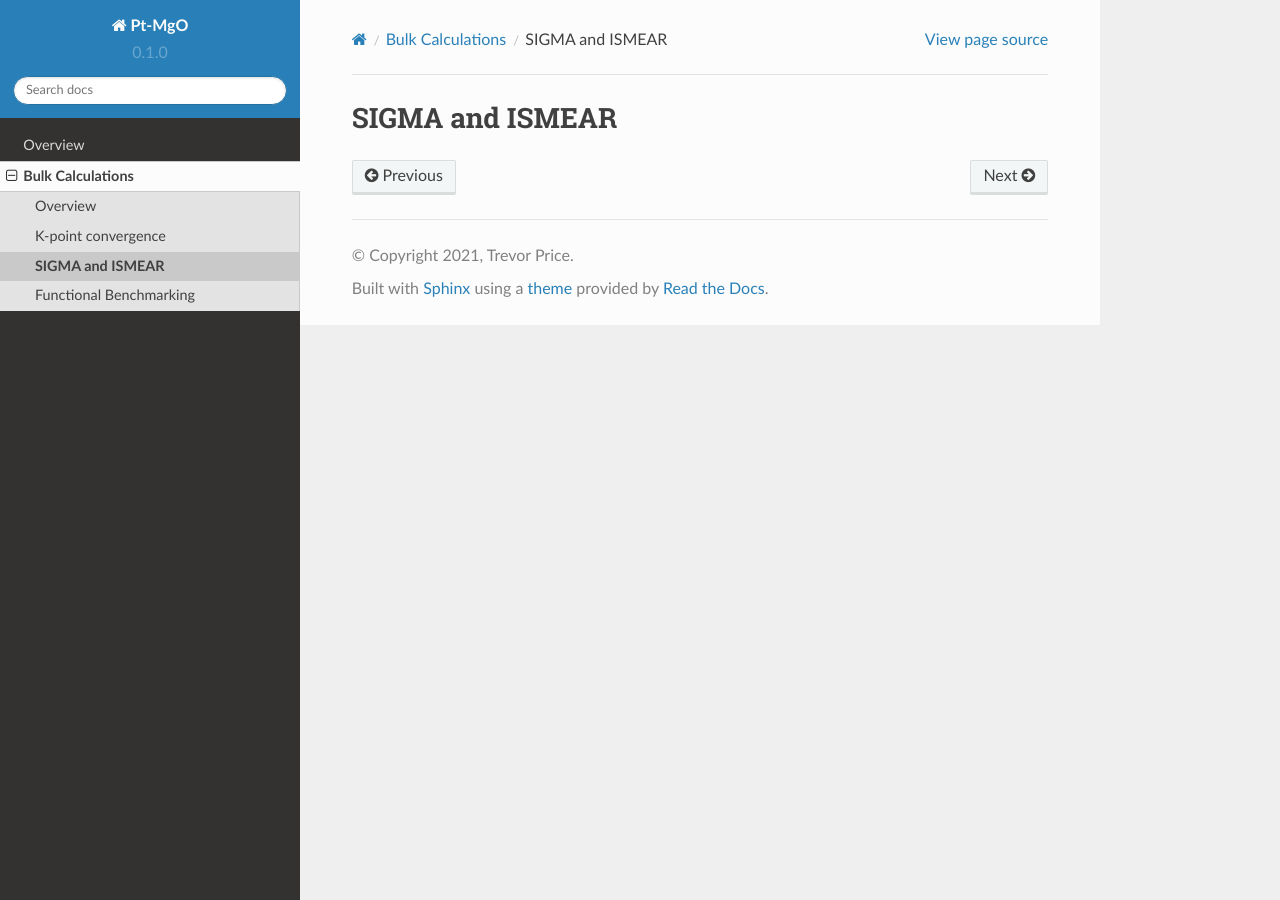
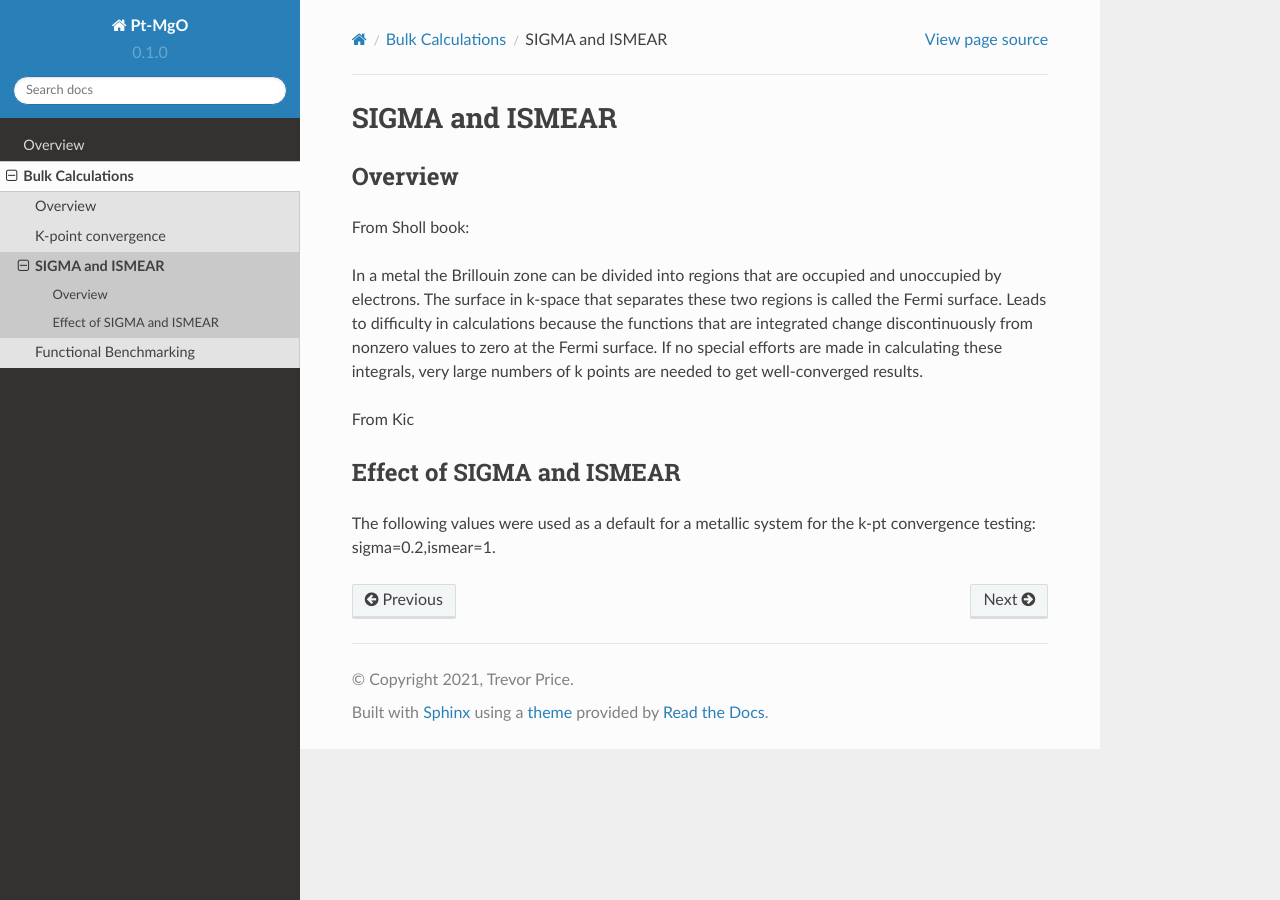
Before and after one commit to tdprice-858/Pt-MgO, a Sphinx documentation site: the page built from docs/source/bulk_calculations/sigma_and_ismear.rst, in a window 1280 px wide. Built offline with Sphinx 7.4.7 and the Read the Docs theme 2.0.0, drawn with Linux system fonts in a browser that asks for light colours; pages that are not in the unit, such as notebooks, are missing from menus.

Commit message:
Update sigma_and_ismear.rst

```diff
--- a/docs/source/bulk_calculations/sigma_and_ismear.rst
+++ b/docs/source/bulk_calculations/sigma_and_ismear.rst
@@ -1,2 +1,15 @@
 SIGMA and ISMEAR
 ===========
+
+Overview
+--------
+
+From Sholl book:
+
+In a metal the Brillouin zone can be divided into regions that are occupied and unoccupied by electrons. The surface in k-space that separates these two regions is called the Fermi surface. Leads to difficulty in calculations because the functions that are integrated change discontinuously from nonzero values to zero at the Fermi surface. If no special efforts are made in calculating these integrals, very large numbers of k points are needed to get well-converged results.
+
+From Kic
+
+Effect of SIGMA and ISMEAR
+-----------------
+The following values were used as a default for a metallic system for the k-pt convergence testing: sigma=0.2,ismear=1.
```
